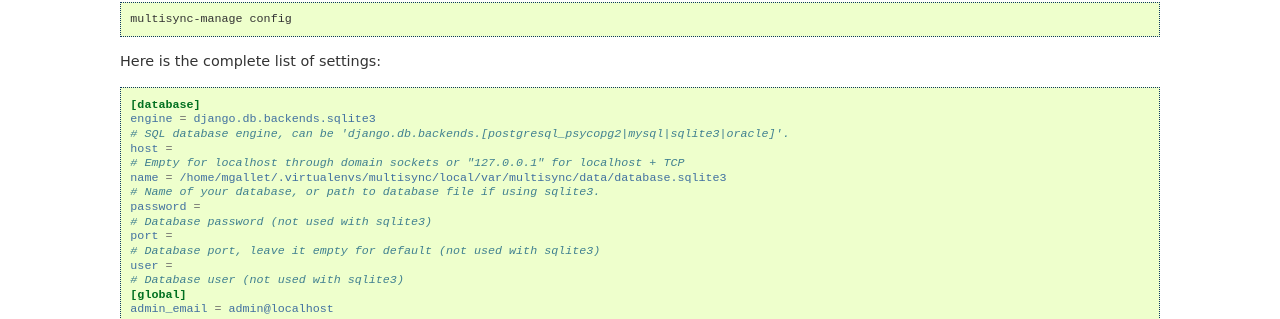
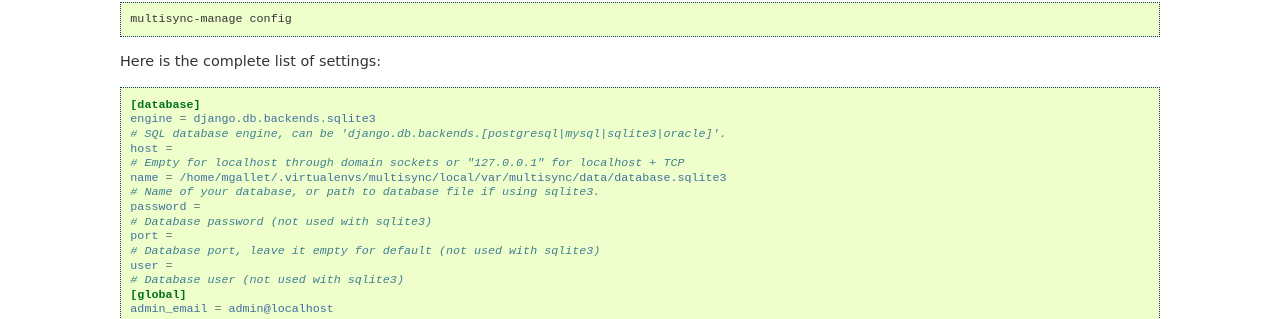
Before and after one commit to d9pouces/Multisync, a Sphinx documentation site: the page built from doc/source/configuration.rst, in a window 1280 px wide and 900 px high. Shown: the part 269-588 px from the top of the window. Built offline with Sphinx 7.4.7, drawn with Linux system fonts in a browser that asks for light colours.

Commit message:
minor doc update

```diff
--- a/doc/source/configuration.rst
+++ b/doc/source/configuration.rst
@@ -18,7 +18,7 @@
 
   [database]
   engine = django.db.backends.sqlite3
-  # SQL database engine, can be 'django.db.backends.[postgresql_psycopg2|mysql|sqlite3|oracle]'.
+  # SQL database engine, can be 'django.db.backends.[postgresql|mysql|sqlite3|oracle]'.
   host =
   # Empty for localhost through domain sockets or "127.0.0.1" for localhost + TCP
   name = /home/mgallet/.virtualenvs/multisync/local/var/multisync/data/database.sqlite3
```
